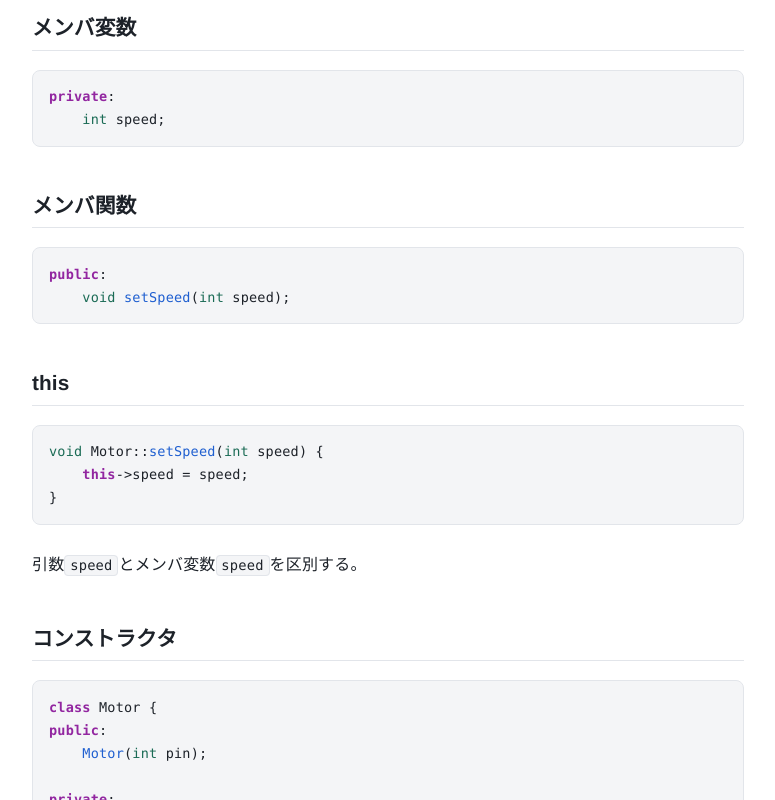
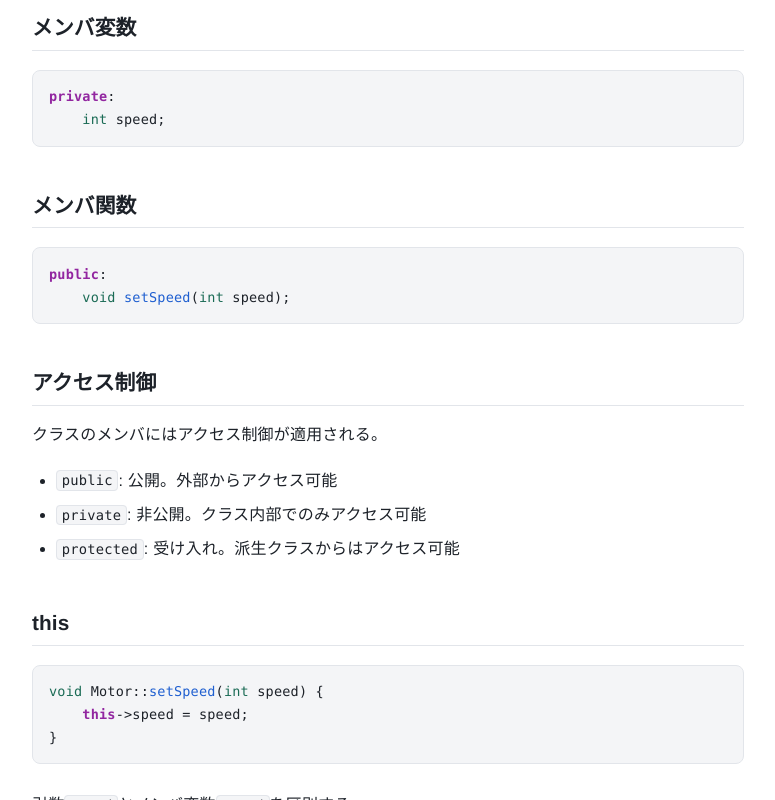
Before and after one commit to HR-tuat/Cpp_course, a website built with Vite: page site/lessons/06-classes.html in a window 1280 px wide. Shown: the part 1520-2320 px from the top of the page, without its empty margins (280-1055 px from the left). Built offline with nearby package versions, Linux system fonts and the light colour scheme; no server answers.

Commit message:
06の修正

```diff
--- a/site/lessons/06-classes.html
+++ b/site/lessons/06-classes.html
@@ -104,6 +104,16 @@ Motor motor2;</code></pre></figure>
         <figure class="code"><pre><code class="language-cpp">public:
     void setSpeed(int speed);</code></pre></figure>
 
+        <h2 id="アクセス制御">アクセス制御</h2>
+
+        <p>クラスのメンバにはアクセス制御が適用される。</p>
+
+        <ul>
+        <li><code>public</code>: 公開。外部からアクセス可能</li>
+        <li><code>private</code>: 非公開。クラス内部でのみアクセス可能</li>
+        <li><code>protected</code>: 受け入れ。派生クラスからはアクセス可能</li>
+        </ul>
+
         <h2 id="this">this</h2>
 
         <figure class="code"><pre><code class="language-cpp">void Motor::setSpeed(int speed) {
```
